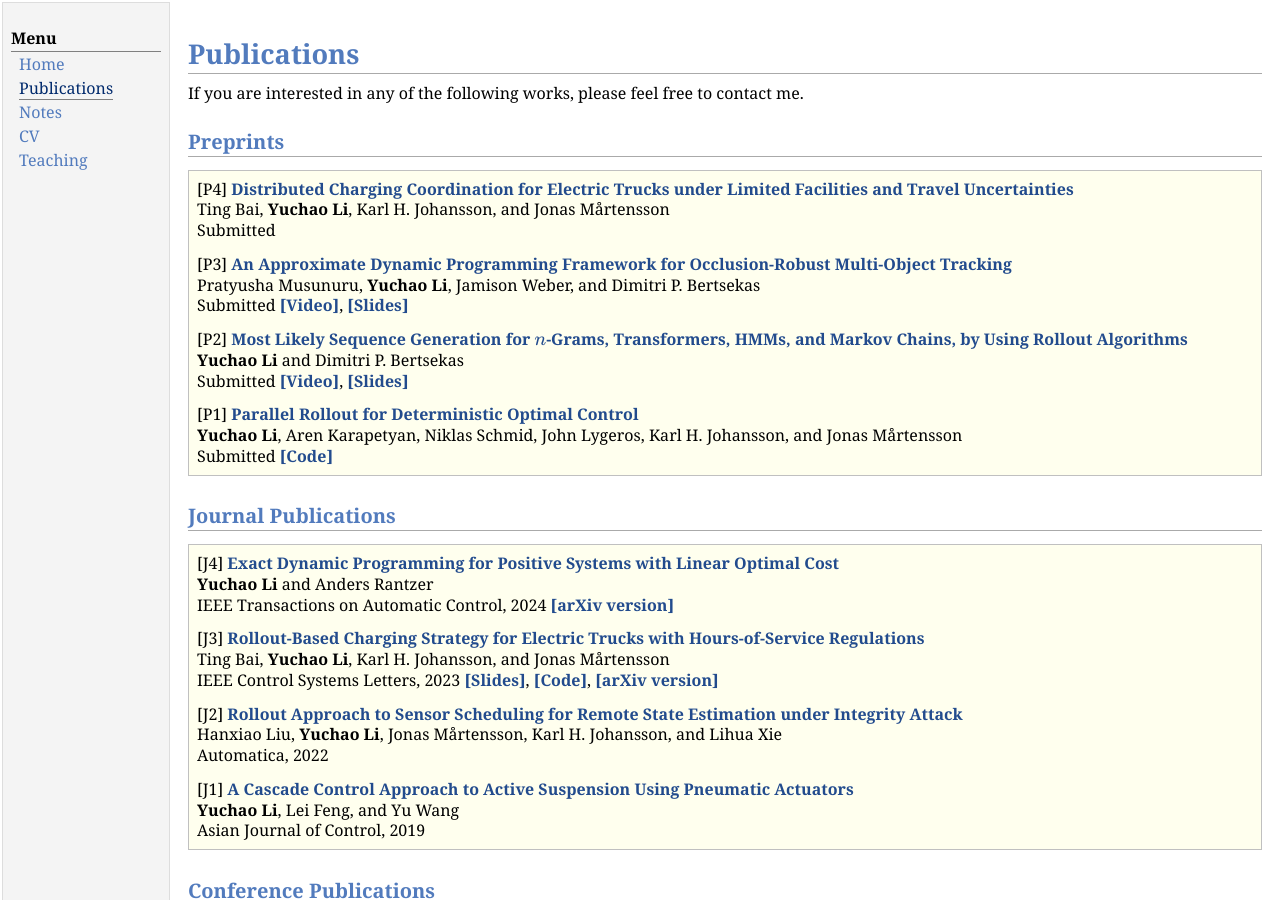
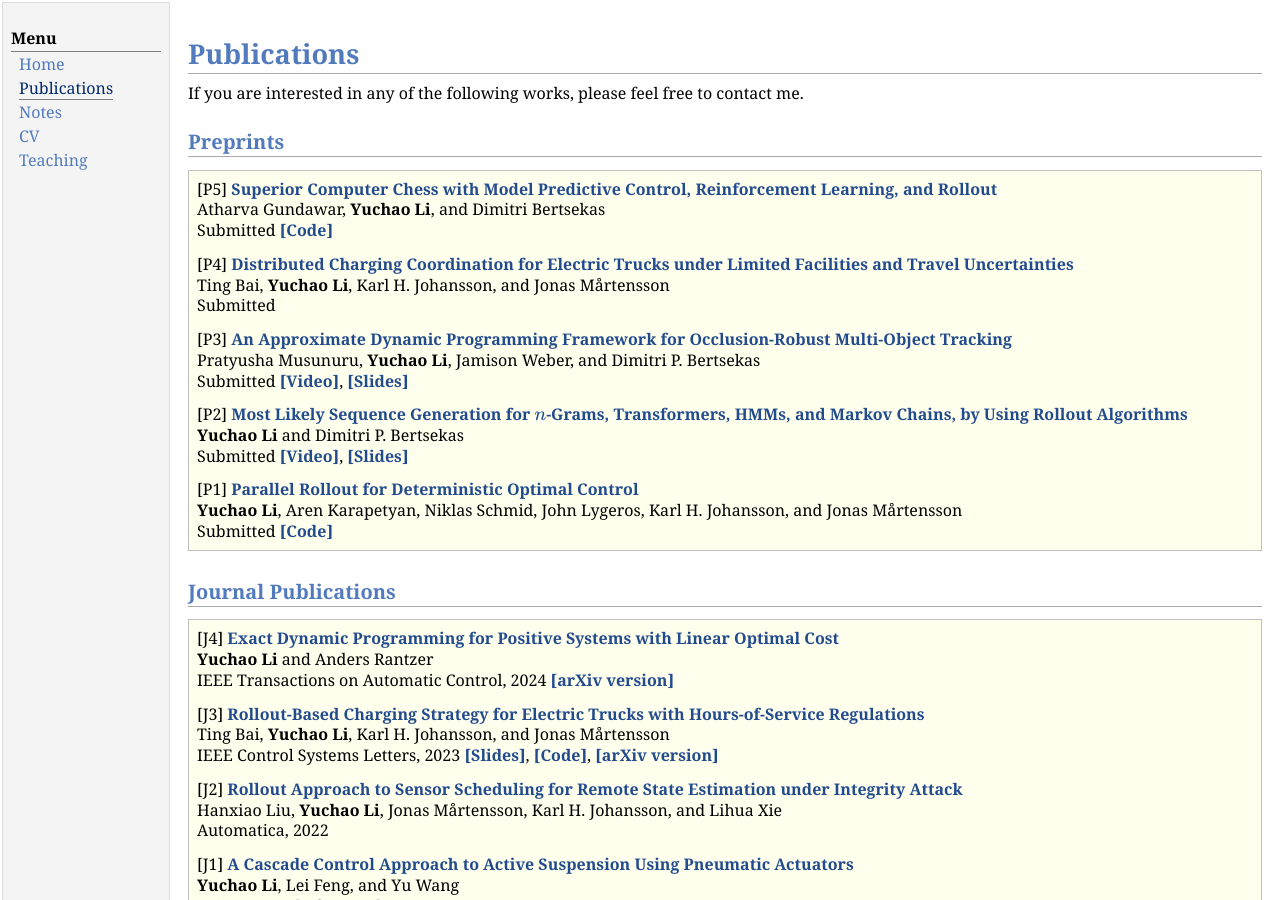
Before and after one commit to yuchaotaigu/yuchaotaigu.github.io, a Jekyll site: the page research.html, which Jekyll copies as it is, in a window 1280 px wide and 900 px high. Built offline with Jekyll 4.4.1, drawn with Linux system fonts in a browser that asks for light colours; comment, search, counter and statistics services are not loaded.

Commit message:
Update research.html
mpc mc

```diff
--- a/research.html
+++ b/research.html
@@ -45,6 +45,9 @@ If you are interested in any of the following works, please feel free to contact
 <h2>Preprints</h2>
 <div class="infoblock">
 <div class="blockcontent">
+<p>[P5] <a href="https://arxiv.org/abs/2409.06477"><b>Superior Computer Chess with Model Predictive Control, Reinforcement Learning, and Rollout</b></a> <br />
+Atharva Gundawar, <b>Yuchao Li</b>, and Dimitri Bertsekas <br />
+ Submitted <a href="https://yuchaotaigu.github.io/research/MPC_MC_1step.ipynb"><b>[Code]</b></a></p>
 <p>[P4] <a href="https://arxiv.org/abs/2407.10307"><b>Distributed Charging Coordination for Electric Trucks under Limited Facilities and Travel Uncertainties</b></a> <br />
 Ting Bai, <b>Yuchao Li</b>, Karl H. Johansson, and Jonas Mårtensson <br />
  Submitted </p>
```
